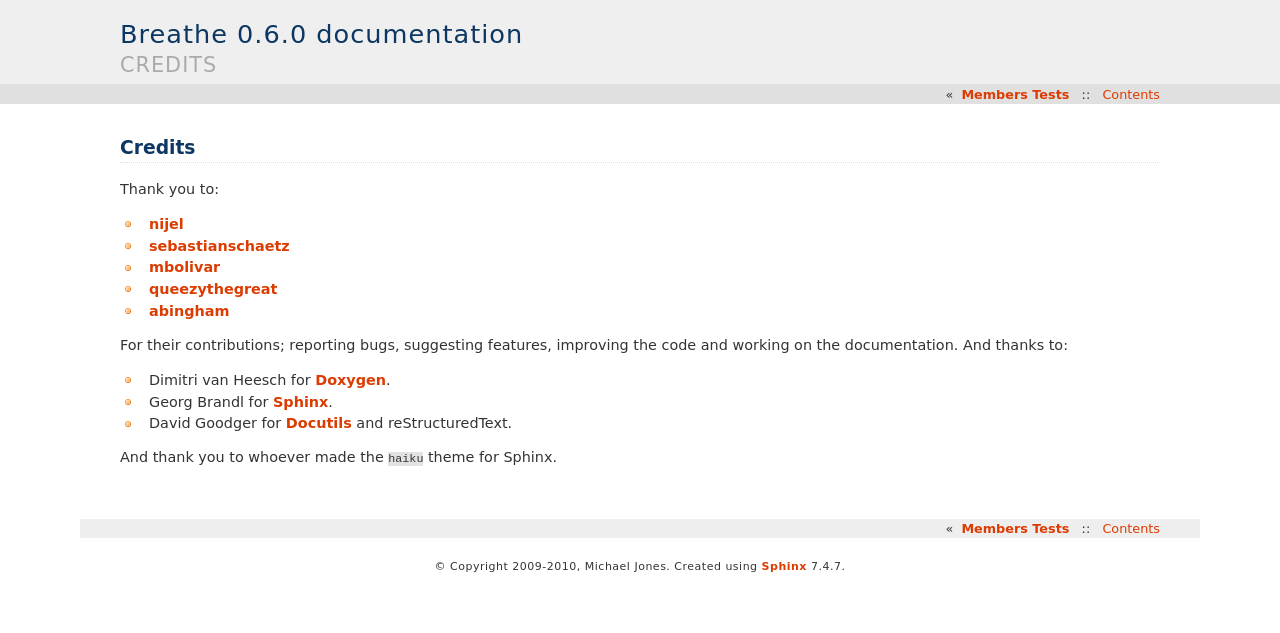
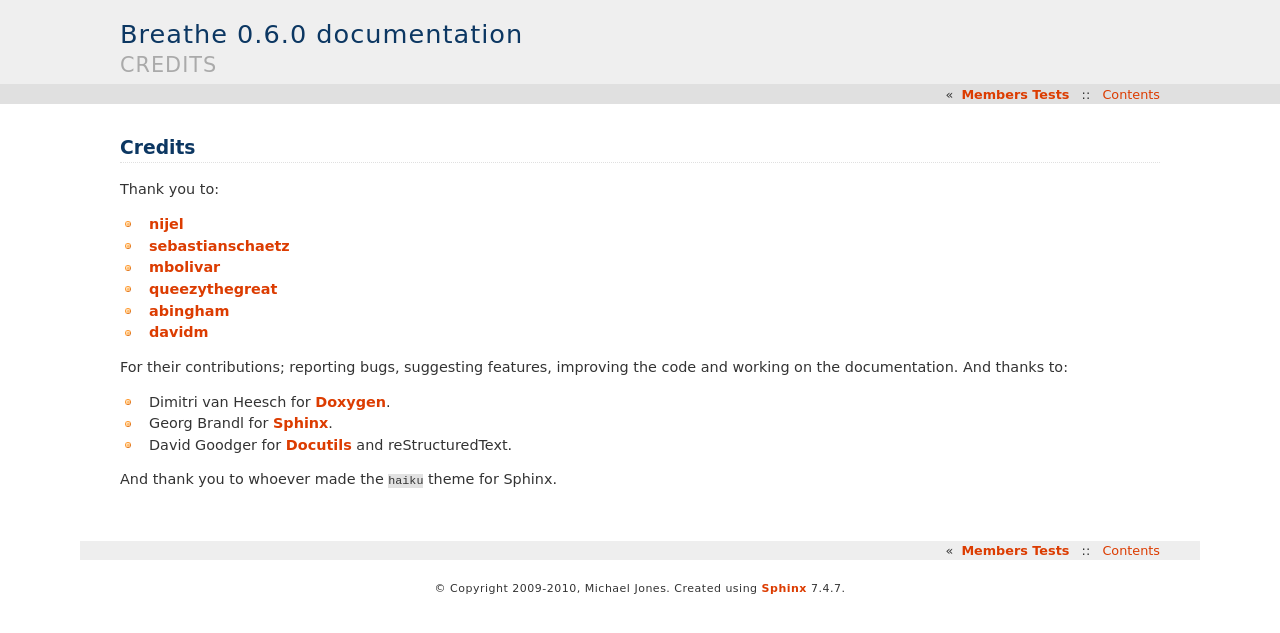
Before and after one commit to breathe-doc/breathe, a Sphinx documentation site: the page built from testsuite/source/credits.rst, in a window 1280 px wide. Shown: the top 633 px of the page. Built offline with Sphinx 7.4.7, drawn with Linux system fonts in a browser that asks for light colours; pages that are not in the unit, such as notebooks, are missing from menus.

Commit message:
Acknowledged davidm as a contributer

```diff
--- a/README.rst
+++ b/README.rst
@@ -53,6 +53,7 @@ Thank you to:
 - `mbolivar <https://github.com/mbolivar>`_
 - `queezythegreat <https://github.com/queezythegreat>`_
 - `abingham <https://github.com/abingham>`_
+- `davidm <https://github.com/davidm>`_
 
 For their contributions; improving the code and the documentation. And thanks to:
 
--- a/testsuite/source/credits.rst
+++ b/testsuite/source/credits.rst
@@ -9,6 +9,7 @@ Thank you to:
 - `mbolivar <https://github.com/mbolivar>`_
 - `queezythegreat <https://github.com/queezythegreat>`_
 - `abingham <https://github.com/abingham>`_
+- `davidm <https://github.com/davidm>`_
 
 For their contributions; reporting bugs, suggesting features, improving the code
 and working on the documentation. And thanks to:
```
